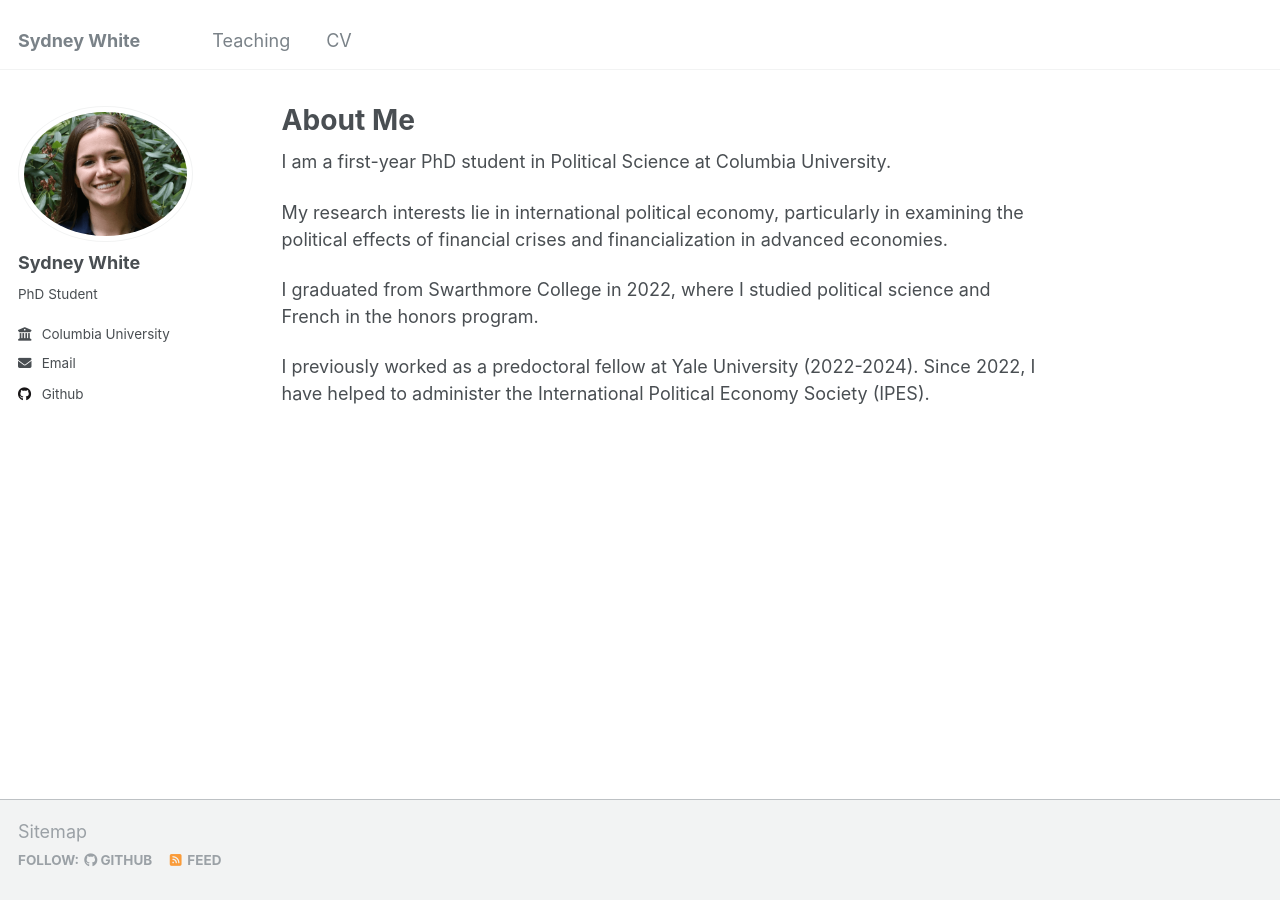
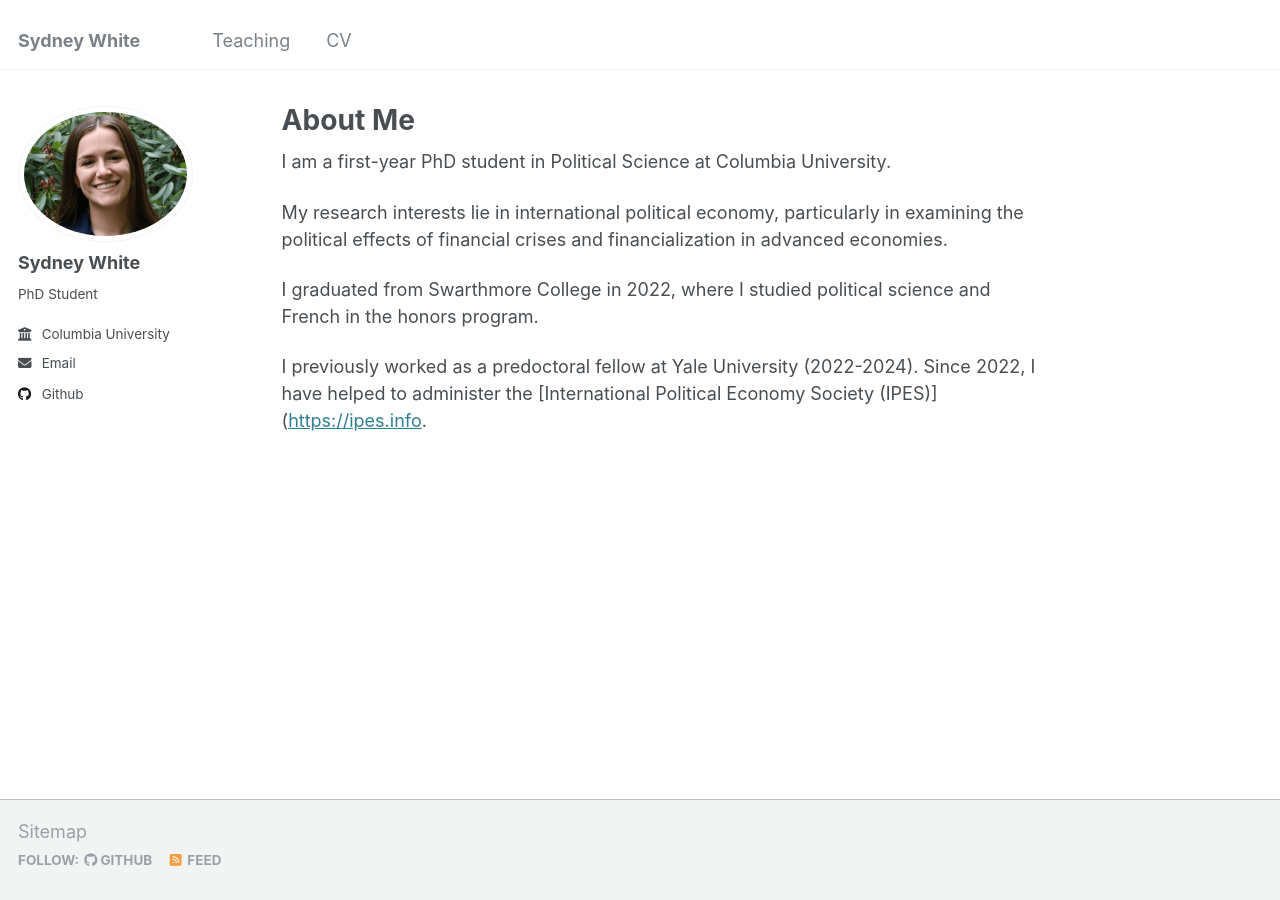
Before and after one commit to Sydney-White/web, a Jekyll site: the page built from _pages/about.md, in a window 1280 px wide. Built offline with Jekyll 4.4.1, drawn with Linux system fonts in a browser that asks for light colours; part of the change alters nothing that is shown.

Commit message:
Update about.md

```diff
--- a/_pages/about.md
+++ b/_pages/about.md
@@ -13,4 +13,4 @@ My research interests lie in international political economy, particularly in ex
 
 I graduated from Swarthmore College in 2022, where I studied political science and French in the honors program.
 
-I previously worked as a predoctoral fellow at Yale University (2022-2024). Since 2022, I have helped to administer the International Political Economy Society (IPES).
+I previously worked as a predoctoral fellow at Yale University (2022-2024). Since 2022, I have helped to administer the [International Political Economy Society (IPES)]([https://ipes.info](https://www.internationalpoliticaleconomysociety.org/).
```
